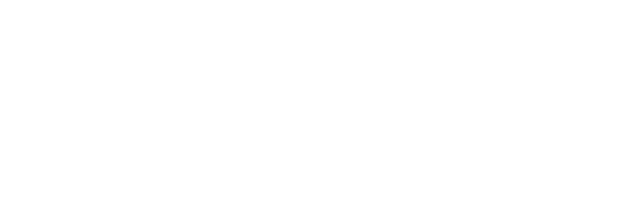
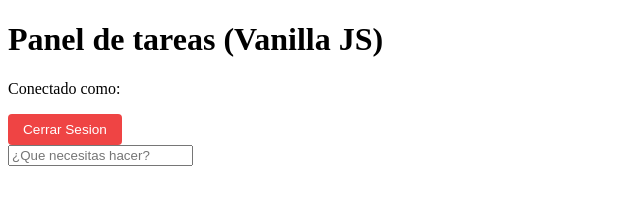
Before and after one commit to sxiks/proyecto-tareas, a plain HTML site: page frontend/index.html in a window 1280 px wide. Shown: the whole page, without its empty margins (0-640 px from the left). Drawn offline with Linux system fonts and the light colour scheme.

Commit message:
esqueleto html

```diff
--- a/frontend/index.html
+++ b/frontend/index.html
@@ -1,11 +1,45 @@
-<!DOCTYPE html>
+<!doctype html>
 <html lang="en">
-<head>
-    <meta charset="UTF-8">
-    <meta name="viewport" content="width=device-width, initial-scale=1.0">
-    <title>Tareas App</title>
-</head>
-<body>
-
-</body>
+  <head>
+    <meta charset="UTF-8" />
+    <meta name="viewport" content="width=device-width, initial-scale=1.0" />
+    <title>To-Do List Vanilla JS</title>
+    <link rel="stylesheet" href="styles.css" />
+  </head>
+  <body>
+    <div class="container">
+      <header>
+        <div>
+          <h1>Panel de tareas (Vanilla JS)</h1>
+          <p>
+            Conectado como:
+            <strong id="currentUser" style="color: #2563eb"></strong>
+          </p>
+        </div>
+        <button
+          id="logoutBtn"
+          style="
+            width: auto;
+            background-color: #ef4444;
+            padding: 8px 15px;
+            font-size: 0.85rem;
+            color: white;
+            border: none;
+            border-radius: 4px;
+            cursor: pointer;
+          "
+        >
+          Cerrar Sesion
+        </button>
+      </header>
+      <form id="taskForm">
+        <input
+          type="text"
+          id="taskTitle"
+          placeholder="¿Que necesitas hacer?"
+          required
+        />
+      </form>
+    </div>
+  </body>
 </html>
```
